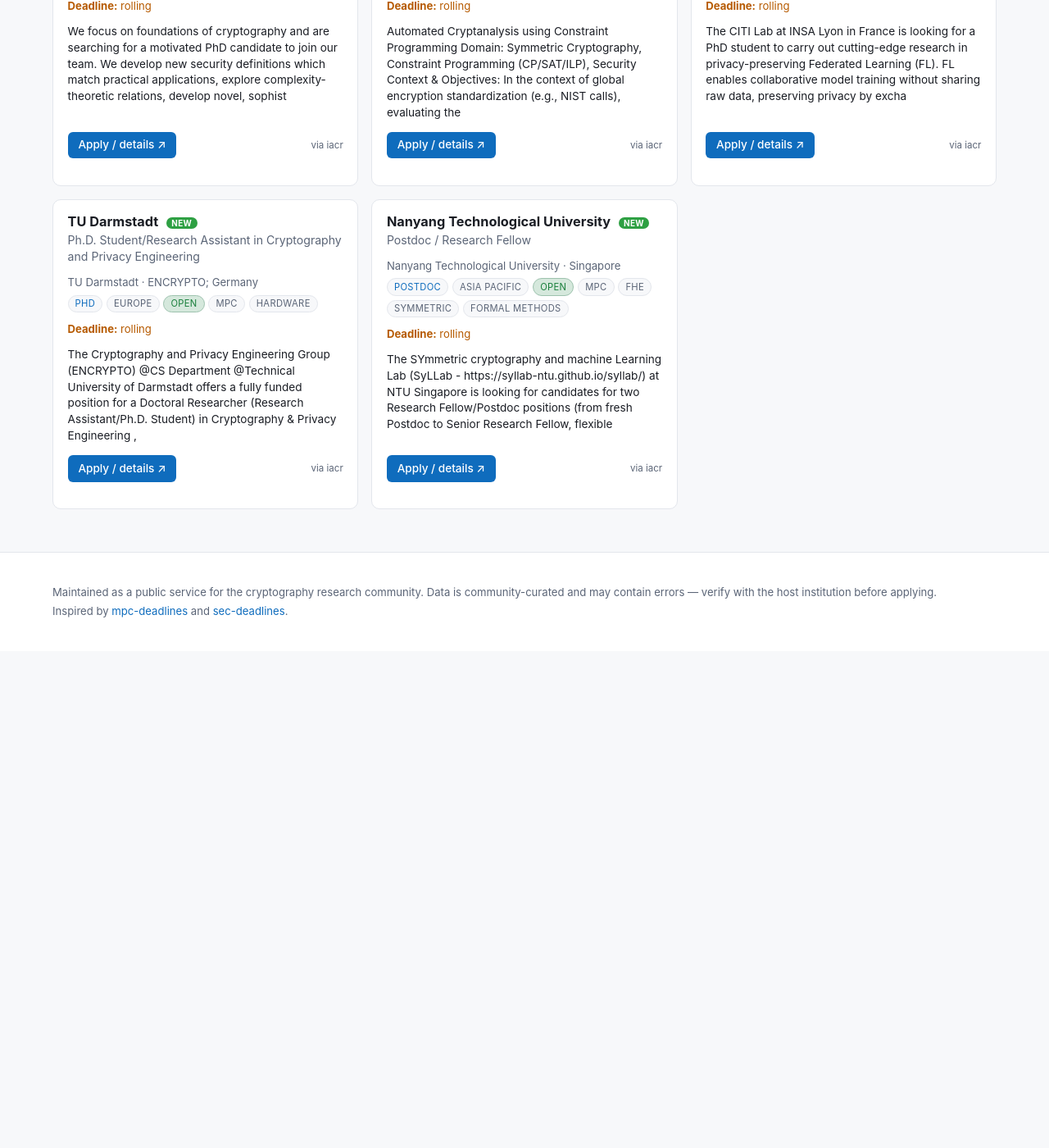
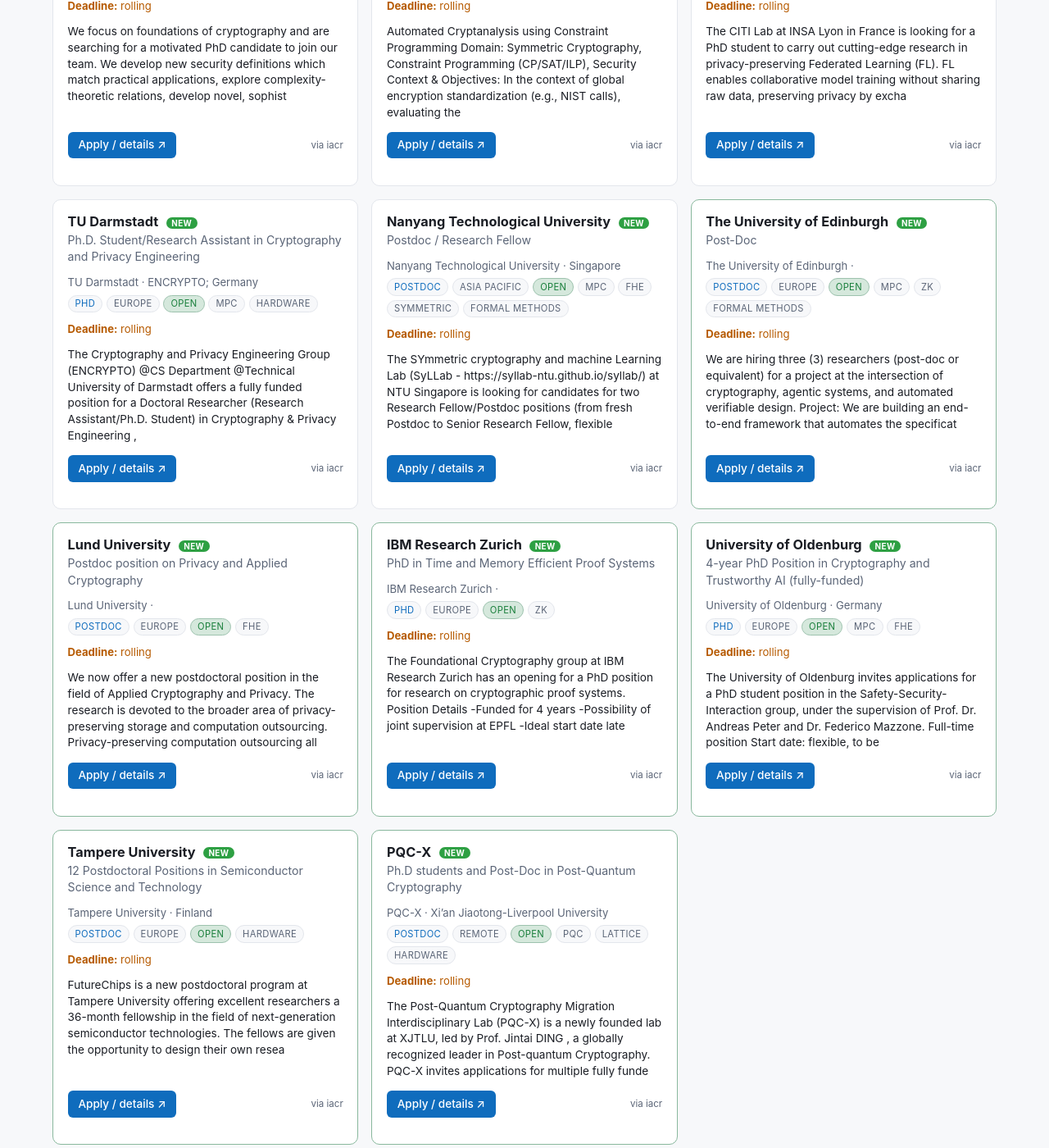
Before and after one commit to ck-chaudhary/crypto-jobs, a Jekyll site: the page built from crypto-jobs/index.html, in a window 1280 px wide and 1400 px high, scrolled down 14490 px. Shown: the whole window at 82% size. Built offline with Jekyll 4.4.1, drawn with Linux system fonts in a browser that asks for light colours; before the commit the page ends 15284 px from its top, so only the background shows below that; some of the changed text lies outside the part shown.

Commit message:
chore(positions): auto-append new IACR jobs board entries

```diff
--- a/crypto-jobs/_data/positions.yml
+++ b/crypto-jobs/_data/positions.yml
@@ -1869,3 +1869,114 @@
     at NTU Singapore is looking for candidates for two Research Fellow/Postdoc positions
     (from fresh Postdoc to Senior Research Fellow, flexible
   source: iacr
+
+# ---------------- AUTO-APPENDED from IACR jobs board (2026-07-06) ----------------
+- name: The University of Edinburgh
+  role: Post-Doc
+  type: postdoc
+  region: europe
+  country: ''
+  institution: The University of Edinburgh
+  link: https://iacr.org/jobs/item/4240
+  deadline: rolling
+  posted: '2026-07-06'
+  added: '2026-07-06'
+  area:
+  - mpc
+  - zk
+  - formal_methods
+  status: open
+  note: 'We are hiring three (3) researchers (post-doc or equivalent) for a project
+    at the intersection of cryptography, agentic systems, and automated verifiable
+    design. Project: We are building an end-to-end framework that automates the specificat'
+  source: iacr
+- name: Lund University
+  role: Postdoc position on Privacy and Applied Cryptography
+  type: postdoc
+  region: europe
+  country: ''
+  institution: Lund University
+  link: https://iacr.org/jobs/item/4238
+  deadline: rolling
+  posted: '2026-06-29'
+  added: '2026-07-06'
+  area:
+  - fhe
+  status: open
+  note: We now offer a new postdoctoral position in the field of Applied Cryptography
+    and Privacy. The research is devoted to the broader area of privacy-preserving
+    storage and computation outsourcing. Privacy-preserving computation outsourcing
+    all
+  source: iacr
+- name: IBM Research Zurich
+  role: PhD in Time and Memory Efficient Proof Systems
+  type: phd
+  region: europe
+  country: ''
+  institution: IBM Research Zurich
+  link: https://iacr.org/jobs/item/4237
+  deadline: rolling
+  posted: '2026-06-26'
+  added: '2026-07-06'
+  area:
+  - zk
+  status: open
+  note: 'The Foundational Cryptography group at IBM Research Zurich has an opening
+    for a PhD position for research on cryptographic proof systems. Position Details
+    -Funded for 4 years -Possibility of joint supervision at EPFL -Ideal start date
+    late '
+  source: iacr
+- name: University of Oldenburg
+  role: 4-year PhD Position in Cryptography and Trustworthy AI (fully-funded)
+  type: phd
+  region: europe
+  country: Germany
+  institution: University of Oldenburg
+  link: https://iacr.org/jobs/item/4236
+  deadline: rolling
+  posted: '2026-06-25'
+  added: '2026-07-06'
+  area:
+  - mpc
+  - fhe
+  status: open
+  note: 'The University of Oldenburg invites applications for a PhD student position
+    in the Safety-Security-Interaction group, under the supervision of Prof. Dr. Andreas
+    Peter and Dr. Federico Mazzone. Full-time position Start date: flexible, to be '
+  source: iacr
+- name: Tampere University
+  role: 12 Postdoctoral Positions in Semiconductor Science and Technology
+  type: postdoc
+  region: europe
+  country: Finland
+  institution: Tampere University
+  link: https://iacr.org/jobs/item/4235
+  deadline: rolling
+  posted: '2026-06-25'
+  added: '2026-07-06'
+  area:
+  - hardware
+  status: open
+  note: FutureChips is a new postdoctoral program at Tampere University offering excellent
+    researchers a 36-month fellowship in the field of next-generation semiconductor
+    technologies. The fellows are given the opportunity to design their own resea
+  source: iacr
+- name: PQC-X
+  role: Ph.D students and Post-Doc in Post-Quantum Cryptography
+  type: postdoc
+  region: remote
+  country: Xi’an Jiaotong-Liverpool University
+  institution: PQC-X
+  link: https://iacr.org/jobs/item/4233
+  deadline: rolling
+  posted: '2026-06-24'
+  added: '2026-07-06'
+  area:
+  - pqc
+  - lattice
+  - hardware
+  status: open
+  note: The Post-Quantum Cryptography Migration Interdisciplinary Lab (PQC-X) is a
+    newly founded lab at XJTLU, led by Prof. Jintai DING , a globally recognized leader
+    in Post-quantum Cryptography. PQC-X invites applications for multiple fully funde
+  source: iacr
```
